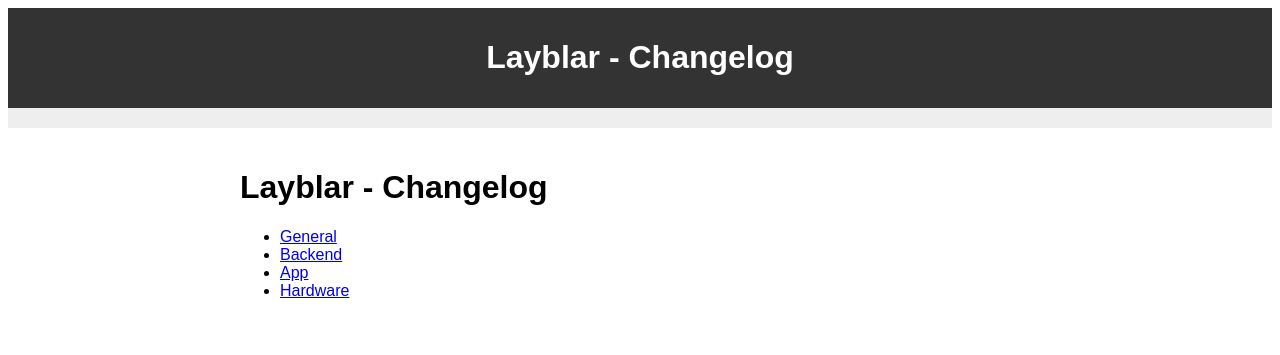
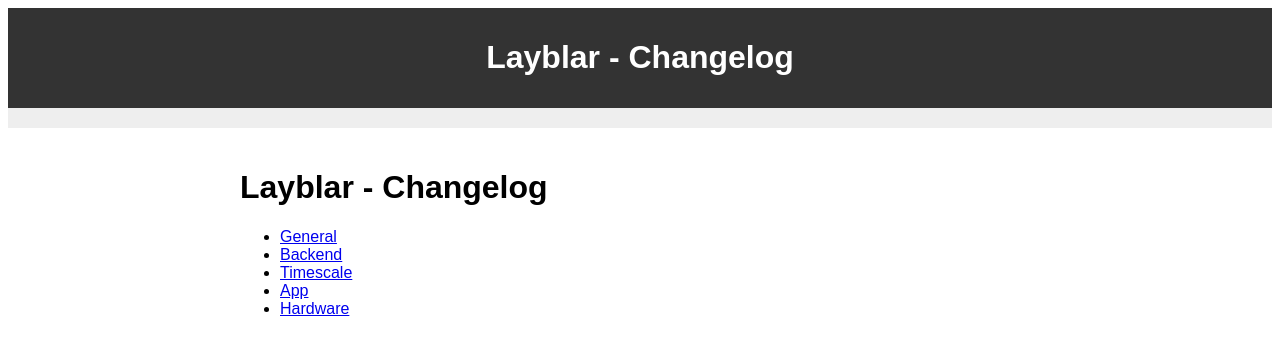
Before and after one commit to Layblar/docs, a Jekyll site: the page built from index.md, in a window 1280 px wide. Shown: the top 355 px of the page. Built offline with Jekyll 4.4.1, drawn with Linux system fonts in a browser that asks for light colours; our own code applies the rules of GitHub Pages for plain Markdown files.

Commit message:
Update index.md

```diff
--- a/index.md
+++ b/index.md
@@ -6,5 +6,6 @@ layout: default
 
 - [General](/pages/general.md)
 - [Backend](/pages/backend.md)
+- [Timescale](/pages/timescale.md)
 - [App](/pages/app.md)
 - [Hardware](/pages/hardware.md)
```
